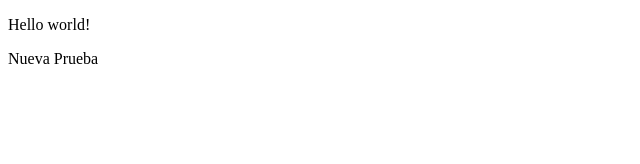
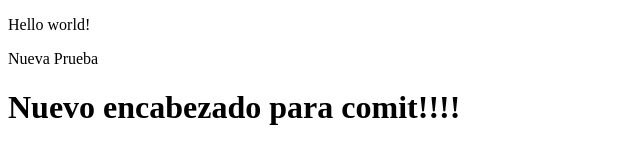
Before and after one commit to Yobeni/RepositorioPrueba, a plain HTML site: page index.html in a window 1280 px wide. Shown: the whole page, without its empty margins (0-640 px from the left). Drawn offline with Linux system fonts and the light colour scheme.

Commit message:
encabezado con exclamaciones

```diff
--- a/index.html
+++ b/index.html
@@ -8,5 +8,6 @@
 <body>
     <p>Hello world!</p>
     <p>Nueva Prueba</p>
+    <h1>Nuevo encabezado para comit!!!!</h1>
 </body>
 </html>
```
